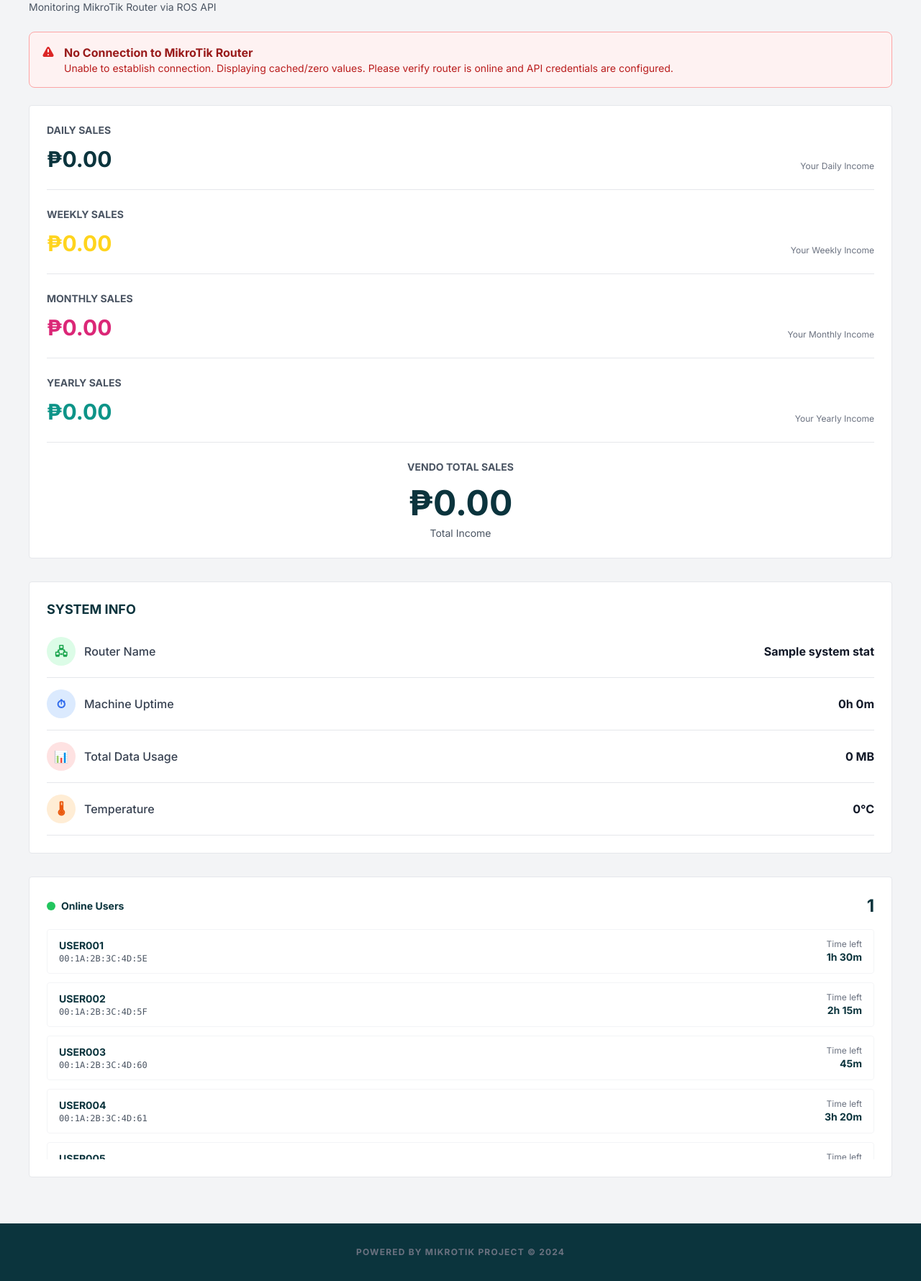
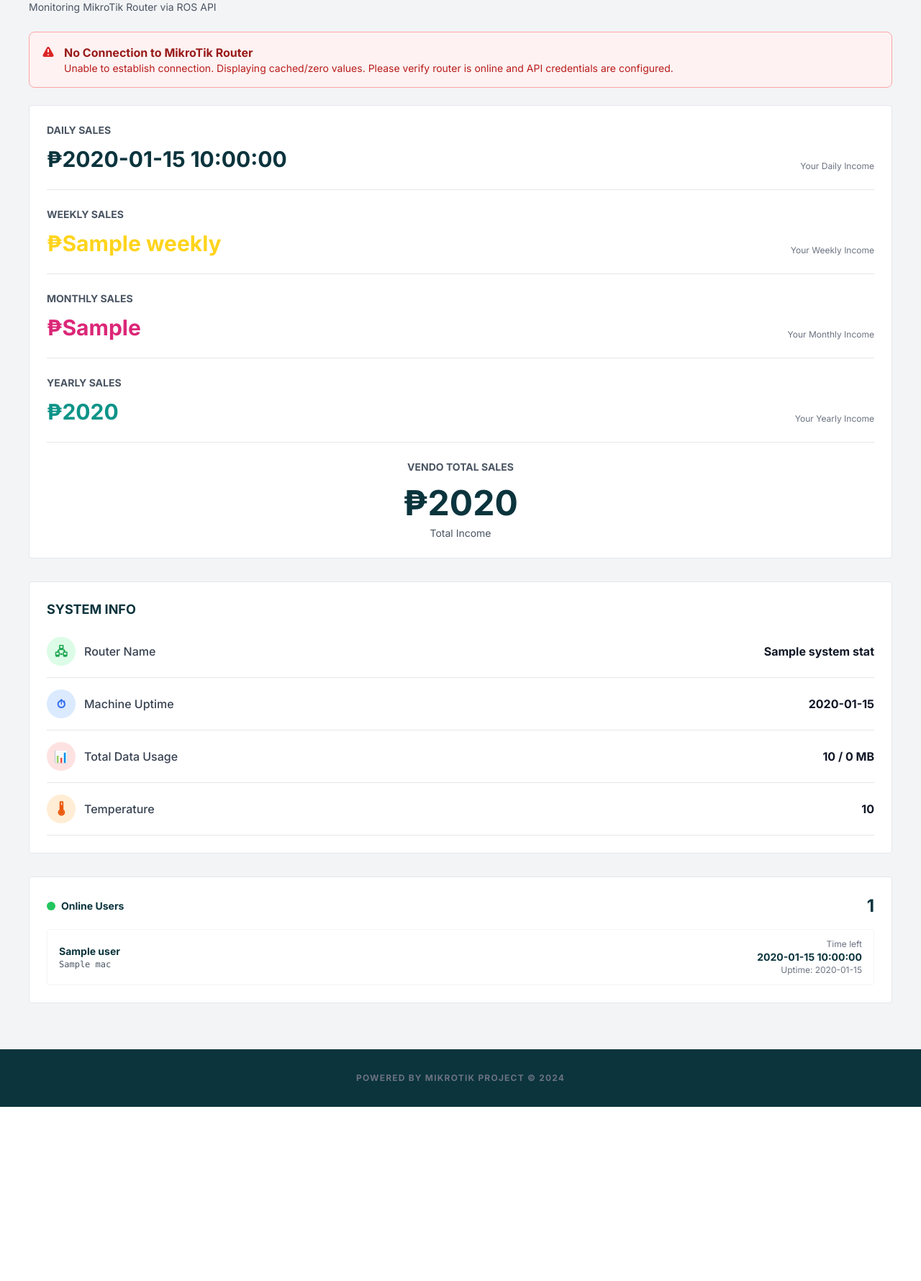
Before and after one commit to jsnb21/mikrotik-project, a Flask app: template app/admin/templates/dashboard.html in a window 1280 px wide. Shown: the part 142-1922 px from the top of the page at 72% size. After the commit the page ends 1680 px from the top, so only its background shows below. Run offline with Flask 3, Linux system fonts and the light colour scheme; the template is opened without the code that fills it: most values are stand-ins (such as "Sample title", 1, 10 or a date in 2020); some libraries are stand-ins or nearby versions.

Commit message:
Mostly UI Changes to Dashboard and Voucher Input

```diff
--- a/app/admin/templates/dashboard.html
+++ b/app/admin/templates/dashboard.html
@@ -11,6 +11,7 @@
     </div>
 
     <!-- Connection Alert -->
+    {% if not connection_ok %}
     <div class="mb-6 p-4 bg-red-50 border border-red-300 rounded-lg flex items-start gap-3">
         <svg class="w-5 h-5 text-red-600 flex-shrink-0 mt-0.5" fill="currentColor" viewBox="0 0 20 20">
             <path fill-rule="evenodd" d="M8.257 3.099c.765-1.36 2.722-1.36 3.486 0l5.58 9.92c.75 1.334-.213 2.98-1.742 2.98H4.42c-1.53 0-2.493-1.646-1.743-2.98l5.58-9.92zM11 13a1 1 0 11-2 0 1 1 0 012 0zm-1-8a1 1 0 00-1 1v3a1 1 0 002 0V6a1 1 0 00-1-1z" clip-rule="evenodd"></path>
@@ -20,6 +21,7 @@
             <p class="text-sm text-red-700">Unable to establish connection. Displaying cached/zero values. Please verify router is online and API credentials are configured.</p>
         </div>
     </div>
+    {% endif %}
 
     <!-- Network Tab -->
     <div id="content-network" class="tab-content transition-opacity duration-300">
@@ -29,7 +31,7 @@
             <div class="pb-6 mb-6 border-b border-gray-200">
                 <p class="text-sm text-gray-600 uppercase font-bold mb-3">Daily Sales</p>
                 <div class="flex items-end justify-between">
-                    <p class="text-3xl font-bold text-[#0b343d]">₱0.00</p>
+                    <p class="text-3xl font-bold text-[#0b343d]">₱{{ income_stats.earned_today | default(0) }}</p>
                     <p class="text-xs text-gray-500">Your Daily Income</p>
                 </div>
             </div>
@@ -38,7 +40,7 @@
             <div class="pb-6 mb-6 border-b border-gray-200">
                 <p class="text-sm text-gray-600 uppercase font-bold mb-3">Weekly Sales</p>
                 <div class="flex items-end justify-between">
-                    <p class="text-3xl font-bold text-[#ffd41d]">₱0.00</p>
+                    <p class="text-3xl font-bold text-[#ffd41d]">₱{{ income_stats.weekly | default(0) }}</p>
                     <p class="text-xs text-gray-500">Your Weekly Income</p>
                 </div>
             </div>
@@ -47,7 +49,7 @@
             <div class="pb-6 mb-6 border-b border-gray-200">
                 <p class="text-sm text-gray-600 uppercase font-bold mb-3">Monthly Sales</p>
                 <div class="flex items-end justify-between">
-                    <p class="text-3xl font-bold text-pink-600">₱0.00</p>
+                    <p class="text-3xl font-bold text-pink-600">₱{{ income_stats.earned_month | default(0) }}</p>
                     <p class="text-xs text-gray-500">Your Monthly Income</p>
                 </div>
             </div>
@@ -56,7 +58,7 @@
             <div class="pb-6 mb-6 border-b border-gray-200">
                 <p class="text-sm text-gray-600 uppercase font-bold mb-3">Yearly Sales</p>
                 <div class="flex items-end justify-between">
-                    <p class="text-3xl font-bold text-teal-600">₱0.00</p>
+                    <p class="text-3xl font-bold text-teal-600">₱{{ income_stats.earned_year | default(0) }}</p>
                     <p class="text-xs text-gray-500">Your Yearly Income</p>
                 </div>
             </div>
@@ -64,7 +66,7 @@
             <!-- Vendo Total Sales -->
             <div class="text-center">
                 <h2 class="text-sm text-gray-600 uppercase font-bold mb-4">Vendo Total Sales</h2>
-                <p class="text-5xl font-bold text-[#0b343d]">₱0.00</p>
+                <p class="text-5xl font-bold text-[#0b343d]">₱{{ income_stats.earned_year | default(0) }}</p>
                 <p class="text-gray-600 text-sm mt-2">Total Income</p>
             </div>
         </div>
@@ -81,7 +83,7 @@
                         </div>
                         <span class="text-gray-700 font-medium">Router Name</span>
                     </div>
-                    <span class="text-gray-900 font-bold">{{ system_stats.router_name | default('N/A') }}</span>
+                    <span class="text-gray-900 font-bold">{{ system_stats.board_name | default('N/A') }}</span>
                 </div>
 
                 <!-- Machine Uptime -->
@@ -92,7 +94,7 @@
                         </div>
                         <span class="text-gray-700 font-medium">Machine Uptime</span>
                     </div>
-                    <span class="text-gray-900 font-bold">0h 0m</span>
+                    <span class="text-gray-900 font-bold">{{ system_stats.uptime | default('0s') }}</span>
                 </div>
 
                 <!-- Total Data Usage -->
@@ -103,7 +105,7 @@
                         </div>
                         <span class="text-gray-700 font-medium">Total Data Usage</span>
                     </div>
-                    <span class="text-gray-900 font-bold">0 MB</span>
+                    <span class="text-gray-900 font-bold">{{ (system_stats.free_memory | default(0)) // 1048576 }} / {{ (system_stats.total_memory | default(0)) // 1048576 }} MB</span>
                 </div>
 
                 <!-- Temperature -->
@@ -114,7 +116,7 @@
                         </div>
                         <span class="text-gray-700 font-medium">Temperature</span>
                     </div>
-                    <span class="text-gray-900 font-bold">0°C</span>
+                    <span class="text-gray-900 font-bold">{{ health.temperature or '—' }}</span>
                 </div>
 
             </div>
@@ -124,93 +126,29 @@
         <div class="bg-white border border-gray-200 rounded p-6 mb-6">
             <div class="flex items-center justify-between mb-4">
                 <div class="flex items-center gap-2">
-                    <span class="w-3 h-3 rounded-full bg-green-500 inline-block"></span>
+                    <span class="w-3 h-3 rounded-full {% if active_users|length > 0 %}bg-green-500{% else %}bg-gray-400{% endif %} inline-block"></span>
                     <p class="text-sm font-semibold text-[#0b343d]">Online Users</p>
                 </div>
                 <p class="text-2xl font-bold text-[#0b343d]">{{ active_users|length }}</p>
             </div>
             <div class="space-y-3 max-h-80 overflow-y-auto">
-                <!-- Mock Users for Testing -->
+                {% if active_users and active_users|length > 0 %}
+                    {% for user in active_users %}
                     <div class="flex items-center justify-between border border-gray-100 rounded px-4 py-3">
                         <div>
-                        <p class="text-sm font-bold text-[#0b343d]">USER001</p>
-                        <p class="text-xs text-gray-600 font-mono">00:1A:2B:3C:4D:5E</p>
+                            <p class="text-sm font-bold text-[#0b343d]">{{ user.user or 'Unknown' }}</p>
+                            <p class="text-xs text-gray-600 font-mono">{{ user.mac }}</p>
                         </div>
                         <div class="text-right">
                             <p class="text-xs text-gray-500">Time left</p>
-                        <p class="text-sm font-semibold text-[#0b343d]">1h 30m</p>
+                            <p class="text-sm font-semibold text-[#0b343d]">{{ user.time_left or 'n/a' }}</p>
+                            <p class="text-xs text-gray-500">Uptime: {{ user.uptime }}</p>
                         </div>
                     </div>
-                <div class="flex items-center justify-between border border-gray-100 rounded px-4 py-3">
-                    <div>
-                        <p class="text-sm font-bold text-[#0b343d]">USER002</p>
-                        <p class="text-xs text-gray-600 font-mono">00:1A:2B:3C:4D:5F</p>
-                    </div>
-                    <div class="text-right">
-                        <p class="text-xs text-gray-500">Time left</p>
-                        <p class="text-sm font-semibold text-[#0b343d]">2h 15m</p>
-                    </div>
-                </div>
-                <div class="flex items-center justify-between border border-gray-100 rounded px-4 py-3">
-                    <div>
-                        <p class="text-sm font-bold text-[#0b343d]">USER003</p>
-                        <p class="text-xs text-gray-600 font-mono">00:1A:2B:3C:4D:60</p>
-                    </div>
-                    <div class="text-right">
-                        <p class="text-xs text-gray-500">Time left</p>
-                        <p class="text-sm font-semibold text-[#0b343d]">45m</p>
-                    </div>
-                </div>
-                <div class="flex items-center justify-between border border-gray-100 rounded px-4 py-3">
-                    <div>
-                        <p class="text-sm font-bold text-[#0b343d]">USER004</p>
-                        <p class="text-xs text-gray-600 font-mono">00:1A:2B:3C:4D:61</p>
-                    </div>
-                    <div class="text-right">
-                        <p class="text-xs text-gray-500">Time left</p>
-                        <p class="text-sm font-semibold text-[#0b343d]">3h 20m</p>
-                    </div>
-                </div>
-                <div class="flex items-center justify-between border border-gray-100 rounded px-4 py-3">
-                    <div>
-                        <p class="text-sm font-bold text-[#0b343d]">USER005</p>
-                        <p class="text-xs text-gray-600 font-mono">00:1A:2B:3C:4D:62</p>
-                    </div>
-                    <div class="text-right">
-                        <p class="text-xs text-gray-500">Time left</p>
-                        <p class="text-sm font-semibold text-[#0b343d]">2h 45m</p>
-                    </div>
-                </div>
-                <div class="flex items-center justify-between border border-gray-100 rounded px-4 py-3">
-                    <div>
-                        <p class="text-sm font-bold text-[#0b343d]">USER006</p>
-                        <p class="text-xs text-gray-600 font-mono">00:1A:2B:3C:4D:63</p>
-                    </div>
-                    <div class="text-right">
-                        <p class="text-xs text-gray-500">Time left</p>
-                        <p class="text-sm font-semibold text-[#0b343d]">1h 10m</p>
-                    </div>
-                </div>
-                <div class="flex items-center justify-between border border-gray-100 rounded px-4 py-3">
-                    <div>
-                        <p class="text-sm font-bold text-[#0b343d]">USER007</p>
-                        <p class="text-xs text-gray-600 font-mono">00:1A:2B:3C:4D:64</p>
-                    </div>
-                    <div class="text-right">
-                        <p class="text-xs text-gray-500">Time left</p>
-                        <p class="text-sm font-semibold text-[#0b343d]">4h 05m</p>
-                    </div>
-                </div>
-                <div class="flex items-center justify-between border border-gray-100 rounded px-4 py-3">
-                    <div>
-                        <p class="text-sm font-bold text-[#0b343d]">USER008</p>
-                        <p class="text-xs text-gray-600 font-mono">00:1A:2B:3C:4D:65</p>
-                    </div>
-                    <div class="text-right">
-                        <p class="text-xs text-gray-500">Time left</p>
-                        <p class="text-sm font-semibold text-[#0b343d]">30m</p>
-                    </div>
-                </div>
+                    {% endfor %}
+                {% else %}
+                    <div class="text-center text-gray-500 text-sm py-6">No active users</div>
+                {% endif %}
             </div>
 
         </div>
--- a/config.py
+++ b/config.py
@@ -11,7 +11,9 @@ class Config:
     # MikroTik Settings
     MIKROTIK_HOST = os.environ.get('MIKROTIK_HOST') or '192.168.88.1'
     MIKROTIK_PORT = int(os.environ.get('MIKROTIK_PORT') or 8728)
-    MIKROTIK_USER = os.environ.get('MIKROTIK_USER') or 'admin'
+    # Support both USERNAME and legacy USER
+    MIKROTIK_USERNAME = os.environ.get('MIKROTIK_USERNAME') or os.environ.get('MIKROTIK_USER') or 'admin'
+    MIKROTIK_USER = os.environ.get('MIKROTIK_USER') or MIKROTIK_USERNAME
     MIKROTIK_PASSWORD = os.environ.get('MIKROTIK_PASSWORD') or ''
     MIKROTIK_USE_SSL = os.environ.get('MIKROTIK_USE_SSL', 'False').lower() == 'true'
     MIKROTIK_WAN_INTERFACE = os.environ.get('MIKROTIK_WAN_INTERFACE') or 'ether1'
```
Also changed, not shown: app/__init__.py (+7 -2 lines), app/admin/routes.py (+33 -2 lines), app/client/templates/voucher_login.html (+4 -10 lines), app/utils.py (+74 -23 lines), scripts/diag_routeros.py (added, +69 -0 lines), instance/pisonet.db. Lines whose indentation alone changed are shown as unchanged.
